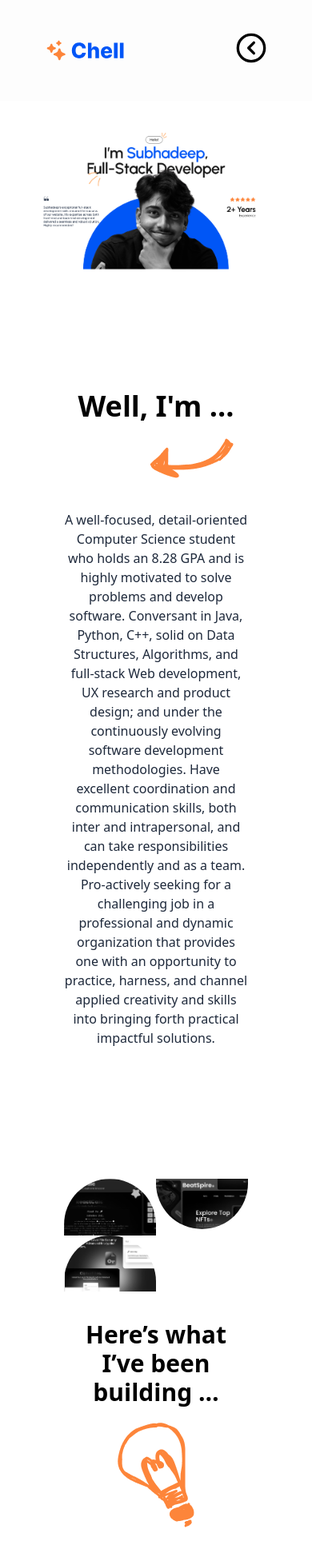
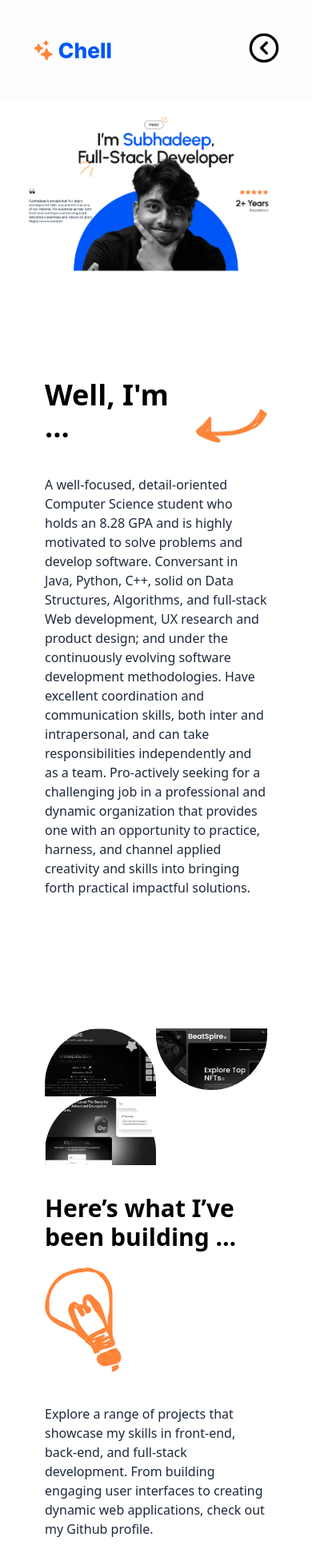
Before and after one commit to SHERLOCKx90/portfolio-next-v3, a Next.js app: page / in a window 390 px wide. Shown: the top 1942 px of the page at 80% size. Built offline with nearby package versions, Linux system fonts and the light colour scheme.

Commit message:
UI responsive -> fixed

```diff
--- a/src/components/About.tsx
+++ b/src/components/About.tsx
@@ -5,10 +5,10 @@ import Image from 'next/image';
 
 const About = () => {
     return (
-        <div className='max-w-screen sm:h-[100vh] flex flex-col justify-center items-center overflow-hidden py-20 sm:p-20 sticky top-0 z-10 bg-white'>
+        <div className='max-w-screen sm:h-[100vh] flex flex-col justify-center items-start sm:items-center overflow-hidden py-20 sm:p-20 sticky top-0 z-10 bg-white'>
             {/* eslint-disable react/no-unescaped-entities */}
-            <h1 className='font-bold text-4xl sm:text-6xl flex flex-col sm:flex-row gap-5 sm:justify-center items-end sm:items-start'>Well, I'm ... <span><Image src={Arrow} alt='this is the arrow image'/></span></h1>
-            <p className='mt-10 font-medium text-slate-800 mx-20 sm:mx-80 text-center sm:text-justify'>A well-focused, detail-oriented Computer Science student who holds an 8.28 GPA and is highly motivated to solve problems and develop software. Conversant in Java, Python, C++, solid on Data Structures, Algorithms, and full-stack Web development, UX research and product design; and under the continuously evolving software development methodologies. Have excellent coordination and communication skills, both inter and intrapersonal, and can take responsibilities independently and as a team. Pro-actively seeking for a challenging job in a professional and dynamic organization that provides one with an opportunity to practice, harness, and channel applied creativity and skills into bringing forth practical impactful solutions.</p>
+            <h1 className='font-bold text-4xl sm:text-6xl flex flex-row sm:flex-row gap-5 sm:justify-center items-end sm:items-start mx-14 sm:mx-0'>Well, I'm ... <span><Image src={Arrow} alt='this is the arrow image'/></span></h1>
+            <p className='mt-10 font-medium text-slate-800 mx-14 sm:mx-80 text-left sm:text-justify'>A well-focused, detail-oriented Computer Science student who holds an 8.28 GPA and is highly motivated to solve problems and develop software. Conversant in Java, Python, C++, solid on Data Structures, Algorithms, and full-stack Web development, UX research and product design; and under the continuously evolving software development methodologies. Have excellent coordination and communication skills, both inter and intrapersonal, and can take responsibilities independently and as a team. Pro-actively seeking for a challenging job in a professional and dynamic organization that provides one with an opportunity to practice, harness, and channel applied creativity and skills into bringing forth practical impactful solutions.</p>
         </div>
     )
 }
--- a/src/components/Footer.tsx
+++ b/src/components/Footer.tsx
@@ -3,7 +3,7 @@ import React from 'react'
 const Footer = () => {
   return (
 
-    <div className='text-white/60  max-w-screen mx-20 sm:mx-0 text-center bottom-5 absolute'>Designed & Developed by Subhadeep Chell. All Rights reserved @SubhadeepChell 2024.
+    <div className='text-white/60  max-w-screen flex flex-row justify-center items-center mx-10 sm:mx-0 text-center bottom-5 absolute'>Designed & Developed by Subhadeep Chell. All Rights reserved @SubhadeepChell 2024.
     {/* eslint-disable react/no-unescaped-entities */}</div>
   )
 }
--- a/src/components/Hero.tsx
+++ b/src/components/Hero.tsx
@@ -5,7 +5,7 @@ import HeroImage from '../Assets/heroimage.png'
 
 const Hero = () => {
     return (
-        <div className='max-w-screen h-fit flex flex-col justify-center items-center overflow-hidden p-10 sticky top-0 sm:max-w-screen sm:p-20'>
+        <div className='max-w-screen h-fit flex flex-col justify-center items-center overflow-hidden p-5 sticky top-0 sm:max-w-screen sm:p-20'>
             {/* eslint-disable react/no-unescaped-entities */}
             <Image src={HeroImage} alt='this is the hero image' width={1200} height={1200}/>
         </div>
--- a/src/components/NavBar.tsx
+++ b/src/components/NavBar.tsx
@@ -14,7 +14,7 @@ const NavBar = () => {
     };
 
     return (
-        <nav className='sticky top-0 z-50 bg-gray-100/20 backdrop-blur-lg transition-all justify-between flex flex-row items-center py-10 px-14 sm:py-4 sm:px-4'>
+        <nav className='sticky top-0 z-50 bg-gray-100/20 backdrop-blur-lg transition-all justify-between flex flex-row items-center py-10 px-10 sm:py-4 sm:px-4'>
             {/* eslint-disable react/no-unescaped-entities */}
             <a href="#"><Image src={LogoImage} alt='This is the logo image' width={100} height={100} className='hover:translate-x-2 transition-transform cursor-pointer' /></a>
 
--- a/src/components/Projects.tsx
+++ b/src/components/Projects.tsx
@@ -8,7 +8,7 @@ import bulb from '../Assets/bulb.png'
 
 const Projects = () => {
     return (
-        <div className='flex flex-col sm:flex-row justify-center gap-10 sm:gap-0 items-center mx-20 sm:mx-60 max-w-screen h-fit sm:h-[100vh] sticky top-0 z-20 bg-white py-20 sm:py-0'>
+        <div className='flex flex-col sm:flex-row justify-center gap-10 sm:gap-0 items-center mx-14 sm:mx-60 max-w-screen h-fit sm:h-[100vh] sticky top-0 z-20 bg-white py-20 sm:py-0'>
             {/* eslint-disable react/no-unescaped-entities */}
             <div className='grid grid-cols-2 w-full sm:w-[40%] h-fit'>
                 {/* <Image src={ProjectImg} alt='This is the image of projects' width={400} height={400} /> */}
@@ -17,8 +17,8 @@ const Projects = () => {
                 <Image src={ProjectImg3} alt='this is project image' width={300} height={300} className='filter grayscale hover:filter-none translate-y-1 transition-all cursor-pointer rounded-t-full hover:translate-y-2' />
             </div>
             <div className='sm:w-[60%] w-full h-fit flex flex-col justify-center items-center sm:items-end gap-5 overflow-hidden p-0 sm:p-20'>
-                <h1 className='font-bold text-3xl sm:text-6xl flex flex-col sm:flex-row gap-5 justify-center items-center sm:items-start text-center sm:text-left'>Here’s what I’ve been building … <span><Image src={bulb} alt='this is a bulb' className='w-auto'/></span></h1>
-                <p className='mt-5 font-medium text-slate-800 text-center sm:text-justify'>Explore a range of projects that showcase my skills in front-end, back-end, and full-stack development. From building engaging user interfaces to creating dynamic web applications, check out my Github profile.</p>
+                <h1 className='font-bold text-3xl sm:text-6xl flex flex-col sm:flex-row gap-5 justify-center items-start sm:items-start text-left sm:text-left'>Here’s what I’ve been building … <span><Image src={bulb} alt='this is a bulb' className='w-auto'/></span></h1>
+                <p className='mt-5 font-medium text-slate-800 text-left sm:text-justify'>Explore a range of projects that showcase my skills in front-end, back-end, and full-stack development. From building engaging user interfaces to creating dynamic web applications, check out my Github profile.</p>
                 {/* <button className='bg-black py-3 px-6 text-white font-medium justify-center items-center flex flex-col rounded-full hover:translate-x-1 hover:transition-all hover:text-[#FD853A]'>Check out my projects</button> */}
                 <a href="https://github.com/SHERLOCKx90" target="_blank" rel="noopener noreferrer" className='bg-black py-3 px-6 text-white font-medium justify-center items-center flex flex-col rounded-full hover:translate-x-1 hover:transition-all hover:text-[#FD853A]'>
                     Check out my projects
--- a/src/components/Resume.tsx
+++ b/src/components/Resume.tsx
@@ -31,11 +31,11 @@ import Footer from './Footer';
 
 const Resume = () => {
     return (
-        <div className='max-w-screen h-fit sm:h-[100vh] flex flex-col justify-center items-center overflow-hidden p-20 bg-[#0056F6] sticky top-0 z-40'>
+        <div className='max-w-screen h-fit sm:h-[100vh] flex flex-col justify-center items-center overflow-hidden p-14 bg-[#0056F6] sticky top-0 z-40'>
             {/* eslint-disable react/no-unescaped-entities */}
             <span><Image src={Curl} alt='this is the curl arrow' width={300} height={300} className='mb-5' /></span>
             <h1 className='font-bold text-6xl flex flex-row gap-5 justify-center items-start text-white'>Get the full story, Here’s my resume.</h1>
-            <p className='mt-10 font-normal text-orange-200 sm:mx-80 text-center text-xl'>Looking for a detailed view of my professional journey? My resume provides a comprehensive snapshot of my skills, experience, and projects, highlighting my growth as a programmer, full-stack developer & UI/UX Designer.</p>
+            <p className='mt-10 font-normal text-orange-200 sm:mx-80 text-left sm:text-center text-xl'>Looking for a detailed view of my professional journey? My resume provides a comprehensive snapshot of my skills, experience, and projects, highlighting my growth as a programmer, full-stack developer & UI/UX Designer.</p>
             <a
                 href='/subhadeep_chell_resume.pdf' // Path to your resume file
                 download='Subhadeep_Chell_Resume.pdf' // File name for download
--- a/src/components/Skills.tsx
+++ b/src/components/Skills.tsx
@@ -5,11 +5,11 @@ import Bend from '../Assets/bend.png'
 
 const Projects = () => {
     return (
-        <div className='flex flex-col sm:flex-row justify-center items-center mx-20 sm:mx-60 max-w-screen h-fit sm:h-[100vh] sticky top-0 bg-white z-30 py-20 sm:py-0'>
+        <div className='flex flex-col sm:flex-row justify-center items-center mx-14 sm:mx-60 max-w-screen h-fit sm:h-[100vh] sticky top-0 bg-white z-30 py-20 sm:py-0'>
             {/* eslint-disable react/no-unescaped-entities */}
             <div className='w-full sm:w-[40%] h-fit flex flex-col justify-center items-end gap-5 overflow-hidden sm:p-20'>
-                <h1 className='font-bold text-3xl sm:text-6xl flex flex-col gap-5 justify-center items-start text-center sm:text-left'><span><Image src={Bend} alt='this is a bulb' width={200} height={200} /></span> Skills in my toolkit, powering up every project. </h1>
-                <p className='my-10 sm:mt-5 font-medium text-slate-800 text-center sm:text-justify'>Throughout my journey as a developer, I’ve honed a wide array of technical skills, covering both front-end and back-end development. From creating visually appealing user interfaces to building scalable back-end systems.</p>
+                <h1 className='font-bold text-3xl sm:text-6xl flex flex-col gap-5 justify-center items-start text-left sm:text-left'><span><Image src={Bend} alt='this is a bulb' width={200} height={200} /></span> Skills in my toolkit, powering up every project. </h1>
+                <p className='my-10 sm:mt-5 font-medium text-slate-800 text-left sm:text-justify'>Throughout my journey as a developer, I’ve honed a wide array of technical skills, covering both front-end and back-end development. From creating visually appealing user interfaces to building scalable back-end systems.</p>
             </div>
             <div className='w-full sm:w-[60%] h-fit pb-20 sm:pb-0'>
                 <Image src={Skills} alt='this is Skills image' width={700} height={700} className='filter grayscale' />
```
